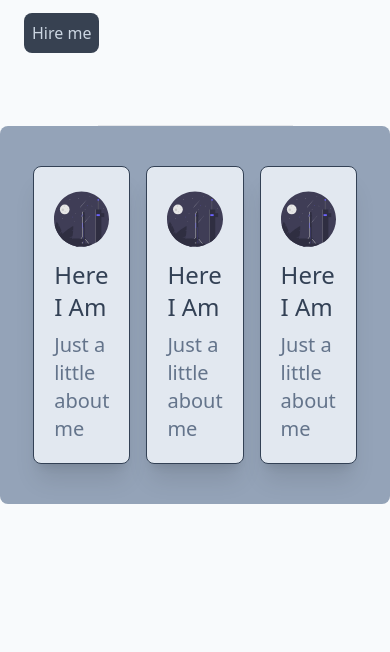
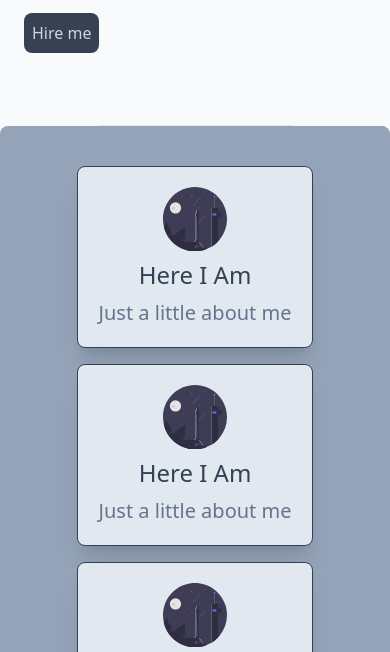
Before and after one commit to ThierryRakotomanana/Landing-Page-with-tailwind, a website: page src/index.html in a window 390 px wide. Shown: the part 413-1065 px from the top of the page. Before the commit the page ends 917 px from the top, so only its background shows below. Drawn offline with Linux system fonts and the light colour scheme.

Commit message:
fix: display of list item in mobile device

```diff
--- a/src/index.html
+++ b/src/index.html
@@ -40,7 +40,7 @@
     </section>
     <hr class="mx-auto bg-black dark:bg-white w-1/2">
     <section id="list" class="">
-      <ul class="flex flex-row justify-center items-center gap-4 bg-slate-400 rounded-lg p-10">
+      <ul class="flex flex-col justify-center items-center sm:flex-row gap-4 bg-slate-400 rounded-lg p-10">
         <li class="flex flex-col items-center border border-solid border-slate-700 bg-slate-200 rounded-lg shadow-xl gap-2 p-5">
           <img class="w-15 h-16" src="./img/moon.svg" alt="">
           <h2 class="text-slate-700 text-2xl"> Here I Am</h2>
```
Also changed, not shown: dist/output.css.
